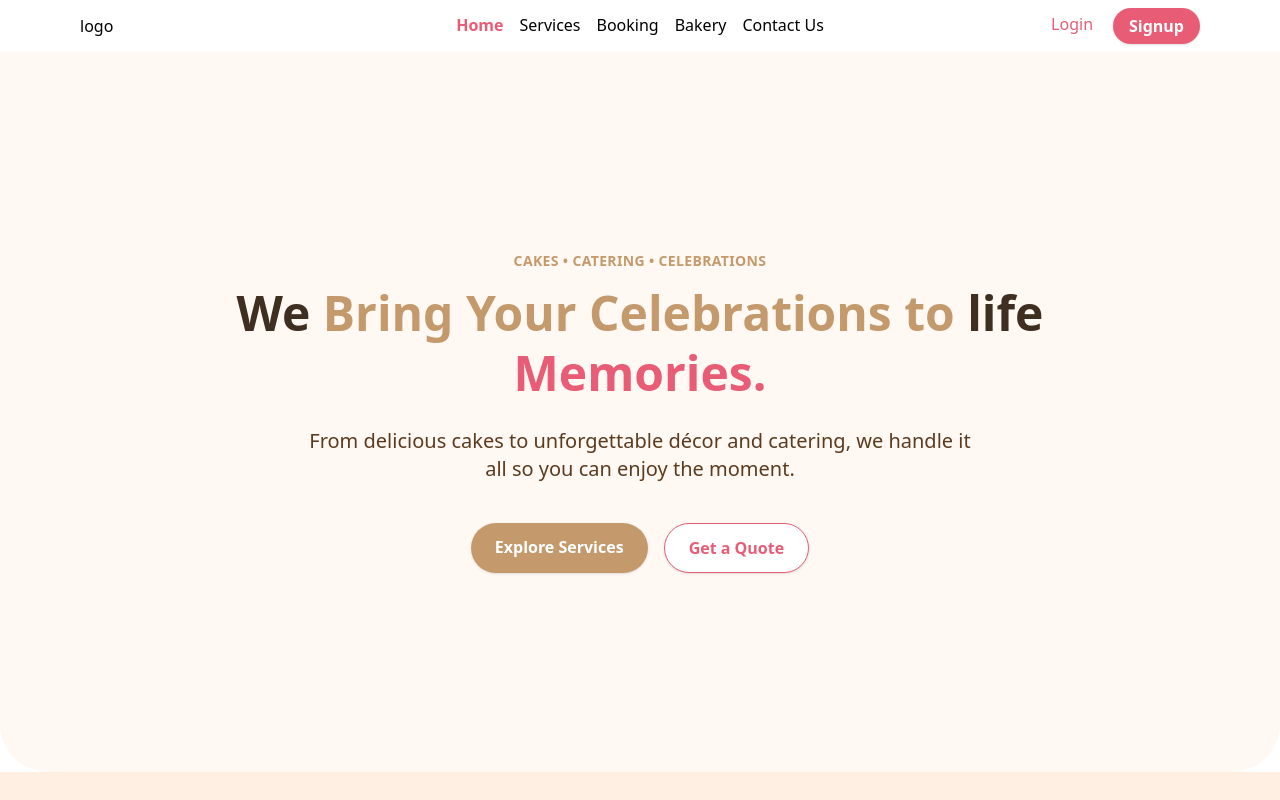
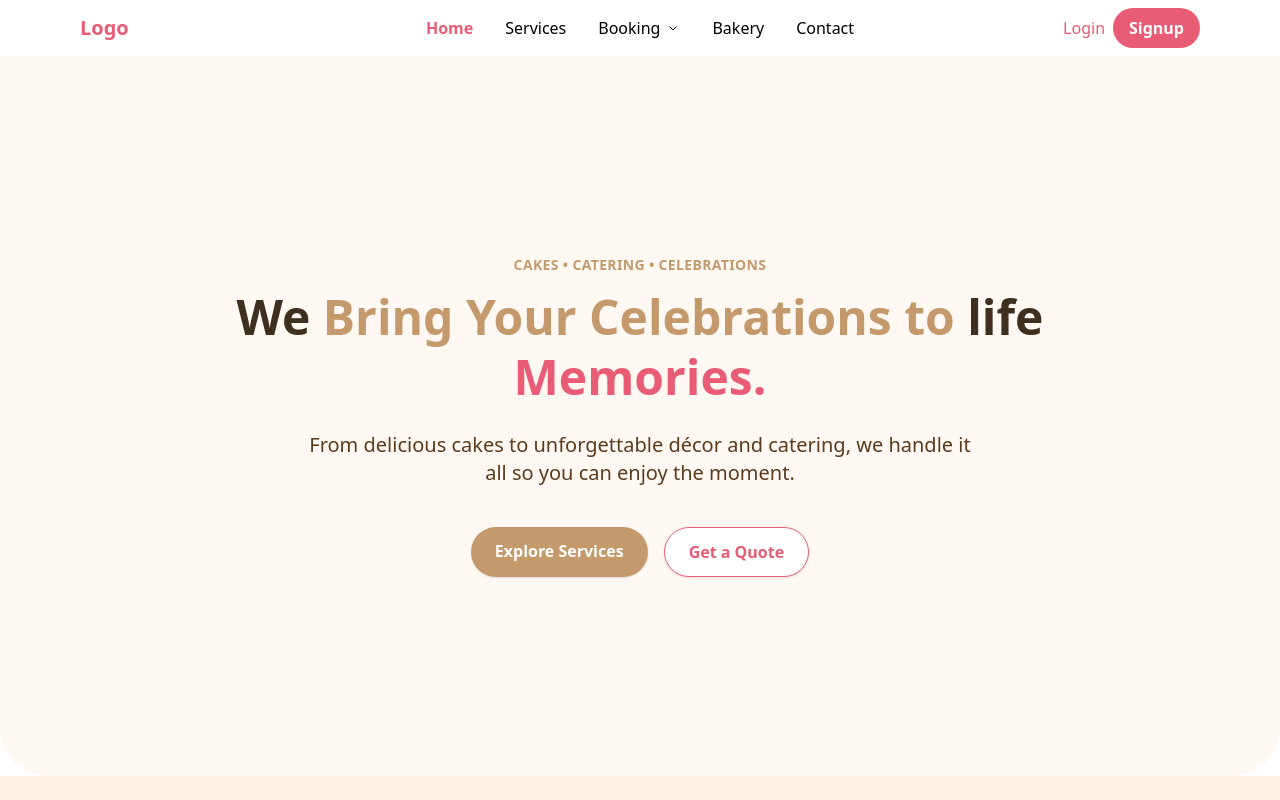
Before and after one commit to Jemienachukwu/ChantalsEvents, a Next.js app: page / in a window 1280 px wide. Shown: the top 800 px of the page. Built offline with nearby package versions, Linux system fonts and the light colour scheme.

Commit message:
nav update

```diff
--- a/src/app/bookings/cake/page.tsx
+++ b/src/app/bookings/cake/page.tsx
@@ -61,7 +61,7 @@ export default function BookCake() {
       <Nav />
       <div className="bg-[#FFF8F3] min-h-screen py-12 px-6 sm:px-10 lg:px-20">
         <button
-          className="inline-block mb-8 text-[#C49A6C] hover:underline"
+          className="inline-block mb-8 text-[#C49A6C] hover:underline cursor-pointer"
           onClick={() => router.back()}
         >
           ← go back
--- a/src/app/bookings/catering/page.tsx
+++ b/src/app/bookings/catering/page.tsx
@@ -39,7 +39,7 @@ export default function BookCatering() {
       <Nav />
       <div className="bg-[#FFF8F3] min-h-screen py-12 px-6 sm:px-10 lg:px-20">
         <button
-          className="inline-block mb-8 text-[#C49A6C] hover:underline"
+          className="inline-block mb-8 text-[#C49A6C] hover:underline cursor-pointer"
           onClick={() => router.back()}
         >
           ← go back
--- a/src/app/bookings/event/page.tsx
+++ b/src/app/bookings/event/page.tsx
@@ -67,7 +67,7 @@ export default function BookEvent() {
       <Nav />
       <div className="bg-[#FFF8F3] min-h-screen py-12 px-6 sm:px-10 lg:px-20">
         <button
-          className="inline-block mb-8 text-[#C49A6C] hover:underline"
+          className="inline-block mb-8 text-[#C49A6C] hover:underline cursor-pointer"
           onClick={() => router.back()}
         >
           ← go back
--- a/src/app/bookings/rentals/page.tsx
+++ b/src/app/bookings/rentals/page.tsx
@@ -59,7 +59,7 @@ export default function BookRentals() {
       <Nav />
       <div className="bg-[#FFF8F3] min-h-screen py-12 px-6 sm:px-10 lg:px-20">
         <button
-          className="inline-block mb-8 text-[#C49A6C] hover:underline"
+          className="inline-block mb-8 text-[#C49A6C] hover:underline cursor-pointer"
           onClick={() => router.back()}
         >
           ← go back
--- a/src/app/components/Nav.tsx
+++ b/src/app/components/Nav.tsx
@@ -1,63 +1,101 @@
 "use client";
 import React, { useState } from "react";
+import Image from "next/image";
 import Link from "next/link";
+import dropdown from "./assets/down-arrow-5-svgrepo-com.svg";
 import { usePathname } from "next/navigation";
 
-const Nav = () => {
+const navLinks = [
+  { name: "Home", href: "/" },
+  { name: "Services", href: "/services" },
+  { name: "Booking", href: "/bookings", hasDropdown: true },
+  { name: "Bakery", href: "/bakery" },
+  { name: "Contact", href: "/contact" },
+];
+
+const BookingDropdown = [
+  { title: "Event Planning", href: "/bookings/event" },
+  { title: "Catering", href: "/bookings/catering" },
+  { title: "Cake Orders", href: "/bookings/cake" },
+  { title: "Rentals", href: "/bookings/rentals" },
+];
+
+export default function NavBar() {
+  const pathname = usePathname();
   const [sidebarOpen, setSidebarOpen] = useState(false);
-  const pathname = usePathname();
-  const nav = [
-    { name: "Home", link: "/" },
-    { name: "Services", link: "/services" },
-    { name: "Booking", link: "/bookings" },
-    { name: "Bakery", link: "/bakery" },
-    { name: "Contact Us", link: "/contact" },
-  ];
+  const [showBookingDropdown, setShowBookingDropdown] = useState(false);
 
   return (
-    <nav className="w-full bg-white px-5 md:px-20 py-2 relative">
+    <nav className="w-full bg-white px-5 md:px-20 py-2 relative justify-center items-center">
       {/* Desktop Nav */}
       <div className="hidden md:flex items-center justify-between w-full">
-        <div className="flex-1">logo</div>
-        <div className="flex gap-4 absolute left-1/2 transform -translate-x-1/2">
-          {nav.map((item, index) => (
-            <Link
-              key={index}
-              href={item.link}
-              className="cursor-pointer flex items-center gap-1"
-            >
-              <button
-                className={`transition border-b-2 border-b-transparent hover:border-b-[#E85D75] cursor-pointer
-                  ${
-                    pathname === item.link
-                      ? "border-b-[#E85D75] font-bold text-[#E85D75]"
-                      : ""
-                  }
-                `}
+        <div className="text-xl font-bold text-[#E85D75]">Logo</div>
+
+        {/* nav links */}
+        <div className="flex gap-8 absolute left-1/2 transform -translate-x-1/2 ">
+          {navLinks.map((item, i) =>
+            item.hasDropdown ? (
+              <div className="relative group" key={i}>
+                <Link
+                  href={item.href}
+                  className={`flex items-center gap-1 transition ${
+                    pathname === item.href ? "text-[#E85D75] font-semibold" : ""
+                  } hover:text-[#E85D75]`}
+                >
+                  {item.name}{" "}
+                  <span className="text-xs">
+                    <Image
+                      src={dropdown}
+                      alt="Dropdown Icon"
+                      width={16}
+                      height={16}
+                    />
+                  </span>
+                </Link>
+
+                <div className="absolute left-0 mt-2 w-48 bg-white border rounded shadow-lg opacity-0 invisible group-hover:opacity-100 group-hover:visible transition-all duration-200 z-50">
+                  {BookingDropdown.map((service, j) => (
+                    <Link
+                      key={j}
+                      href={service.href}
+                      className="block px-4 py-2 text-sm text-gray-700 hover:bg-[#E85D75] hover:text-white transition"
+                    >
+                      {service.title}
+                    </Link>
+                  ))}
+                </div>
+              </div>
+            ) : (
+              <Link
+                key={i}
+                href={item.href}
+                className={`transition hover:text-[#E85D75] ${
+                  pathname === item.href ? "text-[#E85D75] font-semibold" : ""
+                }`}
               >
                 {item.name}
-              </button>
-            </Link>
-          ))}
+              </Link>
+            )
+          )}
         </div>
-        <div className="flex-1 flex justify-end gap-2 items-cente ">
+        {/* signup links */}
+        <div className="flex-1 flex justify-end gap-2 items-center ">
           <Link
             href="/sign-in"
-            className="text-[#E85D75] font-medium hover:underline px-3 py-1 rounded transition "
+            className="text-[#E85D75] hover:underline font-medium"
           >
             Login
           </Link>
-
           <Link
             href="/sign-up"
-            className="bg-[#E85D75] text-white font-semibold px-4 py-1.5 rounded-full shadow hover:bg-[#E85D75] transition"
+            className="bg-[#E85D75] text-white px-4 py-2 rounded-full font-semibold hover:bg-[#d94e66] transition"
           >
             Signup
           </Link>
         </div>
       </div>
 
-      {/* Hamburger for Mobile */}
+      {/* ham */}
       <div className="flex md:hidden items-center justify-between w-full">
         <div>logo</div>
         <button
@@ -86,12 +124,12 @@ const Nav = () => {
             >
               &times;
             </button>
-            {nav.map((item, index) => (
+            {/* {navLinks.map((item, index) => (
               <Link
                 key={index}
-                href={item.link}
+                href={item.href}
                 className={`py-2 px-2 rounded transition ${
-                  pathname === item.link
+                  pathname === item.href
                     ? "bg-[#c4986c] text-white font-bold"
                     : "hover:bg-gray-100"
                 }`}
@@ -99,7 +137,56 @@ const Nav = () => {
               >
                 {item.name}
               </Link>
-            ))}
+            ))} */}
+            {navLinks.map((item, i) =>
+              item.hasDropdown ? (
+                <div className="relative group" key={i}>
+                  <div className="flex justify-between w-full rounded ">
+                    <Link
+                      href={item.href}
+                      className={`flex justify-between w-full rounded transition ${
+                        pathname === item.href
+                          ? "text-[#E85D75] font-semibold"
+                          : ""
+                      }`}
+                      onClick={() => setSidebarOpen(false)}
+                    >
+                      {item.name}{" "}
+                    </Link>
+                    <Image
+                      src={dropdown}
+                      alt="Dropdown Icon"
+                      onClick={() => setShowBookingDropdown((show) => !show)}
+                      width={16}
+                      height={16}
+                    />
+                  </div>
+                  {showBookingDropdown && (
+                    <div className="p-2">
+                      {BookingDropdown.map((service, j) => (
+                        <Link
+                          key={j}
+                          href={service.href}
+                          className="block p-2  text-sm text-gray-700 hover:bg-[#E85D75] hover:text-white transition"
+                        >
+                          {service.title}
+                        </Link>
+                      ))}
+                    </div>
+                  )}
+                </div>
+              ) : (
+                <Link
+                  key={i}
+                  href={item.href}
+                  className={`transition hover:text-[#E85D75] ${
+                    pathname === item.href ? "text-[#E85D75] font-semibold" : ""
+                  }`}
+                >
+                  {item.name}
+                </Link>
+              )
+            )}
             <div className="mt-4 flex flex-col gap-2">
               <Link
                 href="/sign-in"
@@ -119,6 +206,4 @@ const Nav = () => {
       )}
     </nav>
   );
-};
-
-export default Nav;
+}
```
Also changed, not shown: src/app/components/assets/down-arrow-5-svgrepo-com.svg (added), src/app/components/assets/down-arrow2-svgrepo-com.svg (added).
